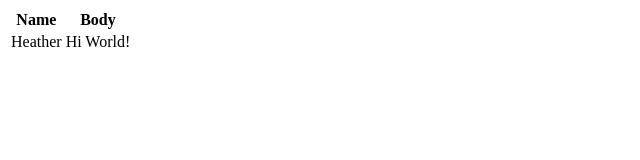
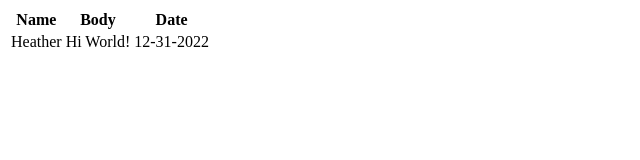
Before and after one commit to RavenHeatherWilliams/Social_Feed_Project, a React (Create React App) app: page / in a window 1280 px wide. Shown: the top 160 px of the page, without its empty margins (0-640 px from the left). Built offline with nearby package versions, Linux system fonts and the light colour scheme.

Commit message:
Created a components folder to host DisplayPosts.jsx

```diff
--- a/src/App.js
+++ b/src/App.js
@@ -1,19 +1,26 @@
 import React, { useState } from 'react';
 
-
+// under const add date option
 function App() {
-  const[entries, setEntries] = useState([{name:"Heather", body: "Hi World!"}])
+  const[entries, setEntries] = useState([{name:"Heather", body: "Hi World!", date:"12-31-2022"}])
   return (
     <div>
       <table>
         <thead>
+          {/* <th>Entry Number</th> */}
           <th>Name</th>
           <th>Body</th>
+          <th>Date</th>
         </thead>
         <tbody>
-          {entries.map((entry) => {
+          {entries.map((entry, index) => {
             return (
-              <tr><td>{entry.name}</td><td>{entry.body}</td></tr>
+              <tr>
+                {/* <td>{index+1}</td> */}
+                <td>{entry.name}</td>
+                <td>{entry.body}</td>
+                <td>{entry.date}</td>
+              </tr>
             )
             })}
         </tbody>
```
Also changed, not shown: src/Components/DisplayPosts/DisplayPosts.jsx (added).
